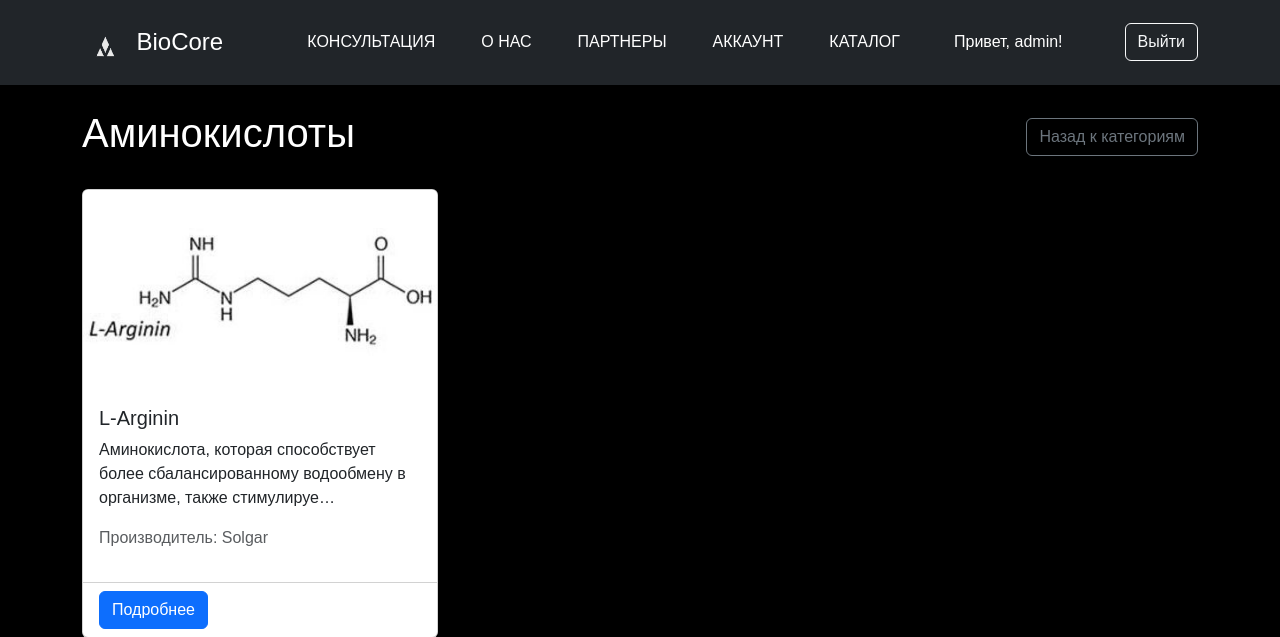
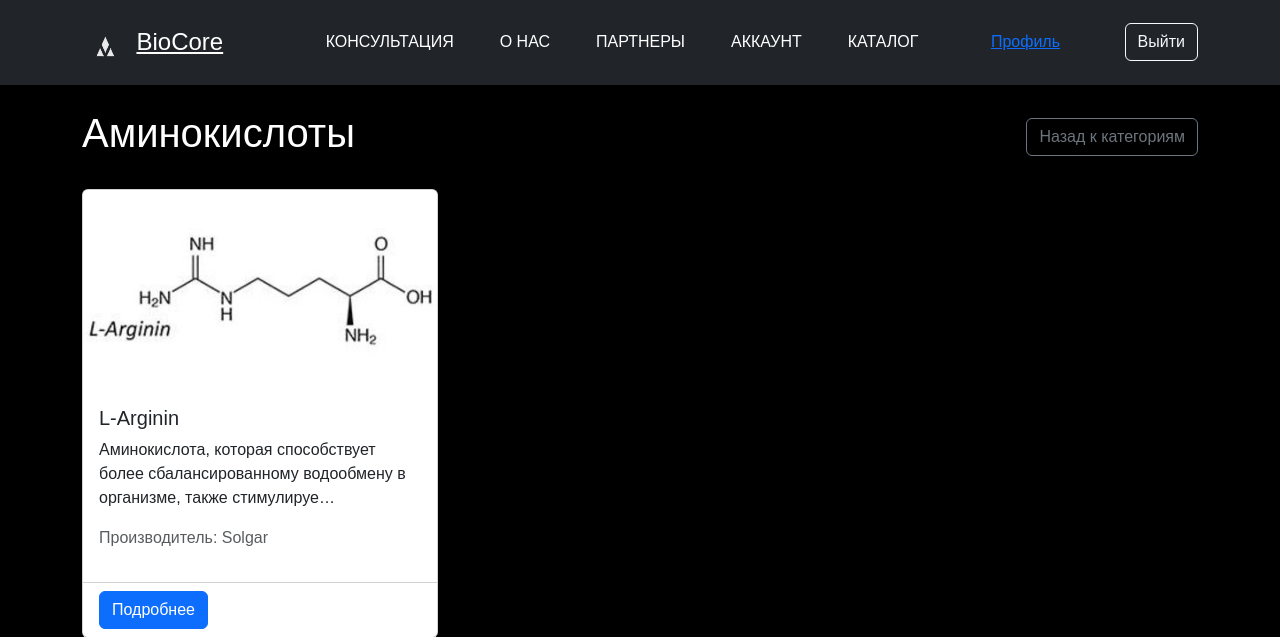
Before and after one commit to Kirikiri2/bio_core, a Django app: page /category/1/ in a window 1280 px wide. Shown: the top 637 px of the page. Run offline with Django 5.2, Linux system fonts and the light colour scheme; a user stored in the database is signed in; data comes from the database, SQL or seed files in the repository; some web fonts are replaced.

Commit message:
base-html-v1-kris

```diff
--- a/biocore_site/bio_core_website/templates/bio_core_website/base.html
+++ b/biocore_site/bio_core_website/templates/bio_core_website/base.html
@@ -17,8 +17,8 @@
         <div class="d-flex justify-content-between align-items-center">
             <!-- Logo -->
             <div class="logo">
-                <img src="{% static 'bio_core_website/img/logo.png' %}" alt="BioCore Logo" >
-                <span class="text-white fs-4">BioCore</span>
+                <img src="{% static 'bio_core_website/img/logo.png' %}" alt="BioCore Logo">
+                <a class="text-white fs-4" href="{% url 'bio_core_website:home' %}">BioCore</a>
             </div>
 
             <!-- Navigation -->
@@ -39,7 +39,7 @@
 
             <!-- User Authentication -->
             {% if user.is_authenticated %}
-                <span class="navbar-text me-3">Привет, {{ user.username }}!</span>
+                <a href="{% url 'bio_core_website:profile' %}">Профиль</a>
                 <form method="post" action="{% url 'users:logout' %}">
                     {% csrf_token %}
                     <button type="submit" class="btn btn-outline-light">Выйти</button>
```
